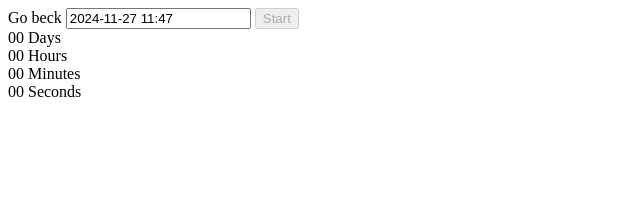
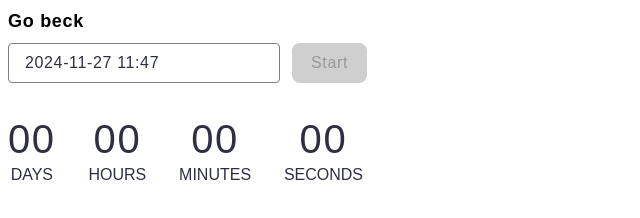
Before and after one commit to AnnBalias/goit-js-hw-10, a plain HTML site: page 1-timer.html in a window 1280 px wide. Shown: the whole page, without its empty margins (0-640 px from the left). Drawn offline with Linux system fonts and the light colour scheme.

Commit message:
Deploying to gh-pages from @ AnnBalias/goit-js-hw-10@d1a32ad7f768ce2f6f04bde82c79296e95c9b61a 🚀

```diff
--- a/1-timer.html
+++ b/1-timer.html
@@ -6,9 +6,9 @@
     <meta name="viewport" content="width=device-width, initial-scale=1.0" />
     <title>Timer</title>
     <script type="module" crossorigin src="/goit-js-hw-10/1-timer.js"></script>
-    <link rel="modulepreload" crossorigin href="/goit-js-hw-10/assets/styles-B4s-4mBC.js">
+    <link rel="modulepreload" crossorigin href="/goit-js-hw-10/assets/styles-Dnz5vtQh.js">
     <link rel="modulepreload" crossorigin href="/goit-js-hw-10/assets/vendor-BbbuE1sJ.js">
-    <link rel="stylesheet" crossorigin href="/goit-js-hw-10/assets/styles-B9kkWxtF.css">
+    <link rel="stylesheet" crossorigin href="/goit-js-hw-10/assets/styles-BlIMl3S6.css">
     <link rel="stylesheet" crossorigin href="/goit-js-hw-10/assets/vendor-CZjNVMTf.css">
   </head>
   <body>
--- a/1-timer.js
+++ b/1-timer.js
@@ -1,2 +1,2 @@
-import"./assets/styles-B4s-4mBC.js";import{i as u,f as p}from"./assets/vendor-BbbuE1sJ.js";u.settings({position:"topRight"});const a=document.querySelector("#datetime-picker"),e=document.querySelector("button[data-start]"),h=document.querySelector("span[data-days]"),S=document.querySelector("span[data-hours]"),f=document.querySelector("span[data-minutes]"),y=document.querySelector("span[data-seconds]");let n="";e.disabled=!0;const b={enableTime:!0,time_24hr:!0,defaultDate:new Date,minuteIncrement:1,onClose(t){t[0]>Date.now()?(e.disabled=!1,n=t[0]-Date.now()):(e.disabled=!0,u.error({message:"Please choose a date in the future"}))}};p(a,b);function q(t){const o=Math.floor(t/864e5),i=Math.floor(t%864e5/36e5),l=Math.floor(t%864e5%36e5/6e4),m=Math.floor(t%864e5%36e5%6e4/1e3);return{days:o,hours:i,minutes:l,seconds:m}}e.addEventListener("click",v);function v(t){a.disabled=!0,e.disabled=!0;const s=setInterval(()=>{if(n>1e3){n-=1e3;const{days:r,hours:d,minutes:c,seconds:o}=q(n);h.textContent=`${r}`.padStart(2,"0"),S.textContent=`${d}`.padStart(2,"0"),f.textContent=`${c}`.padStart(2,"0"),y.textContent=`${o}`.padStart(2,"0")}else clearInterval(s),a.disabled=!1},1e3)}
+import"./assets/styles-Dnz5vtQh.js";import{i as u,f as p}from"./assets/vendor-BbbuE1sJ.js";u.settings({position:"topRight"});const a=document.querySelector("#datetime-picker"),e=document.querySelector("button[data-start]"),h=document.querySelector("span[data-days]"),S=document.querySelector("span[data-hours]"),f=document.querySelector("span[data-minutes]"),y=document.querySelector("span[data-seconds]");let n="";e.disabled=!0;const b={enableTime:!0,time_24hr:!0,defaultDate:new Date,minuteIncrement:1,onClose(t){t[0]>Date.now()?(e.disabled=!1,n=t[0]-Date.now()):(e.disabled=!0,u.error({message:"Please choose a date in the future"}))}};p(a,b);function q(t){const o=Math.floor(t/864e5),i=Math.floor(t%864e5/36e5),l=Math.floor(t%864e5%36e5/6e4),m=Math.floor(t%864e5%36e5%6e4/1e3);return{days:o,hours:i,minutes:l,seconds:m}}e.addEventListener("click",v);function v(t){a.disabled=!0,e.disabled=!0;const s=setInterval(()=>{if(n>1e3){n-=1e3;const{days:r,hours:d,minutes:c,seconds:o}=q(n);h.textContent=`${r}`.padStart(2,"0"),S.textContent=`${d}`.padStart(2,"0"),f.textContent=`${c}`.padStart(2,"0"),y.textContent=`${o}`.padStart(2,"0")}else clearInterval(s),a.disabled=!1},1e3)}
 //# sourceMappingURL=1-timer.js.map
--- a/2-snackbar.js
+++ b/2-snackbar.js
@@ -1,2 +1,2 @@
-import"./assets/styles-B4s-4mBC.js";import{i as o}from"./assets/vendor-BbbuE1sJ.js";const i=document.querySelector("form");i.addEventListener("submit",l);function l(f){f.preventDefault();const t=f.target.elements.delay.value,s=f.target.elements.state.value;new Promise((e,r)=>{setTimeout(()=>{s==="fulfilled"?e(`Fulfilled promise in ${t}ms`):r(`Rejected promise in ${t}ms`)},t)}).then(e=>{o.success({position:"topRight",title:"OK",message:`${e}`,imageWidth:24,titleColor:"#ffffff",messageColor:"#ffffff",iconColor:"#ffffff"})}).catch(e=>{o.error({position:"topRight",title:"Error",message:`${e}`,imageWidth:24,titleColor:"#ffffff",messageColor:"#ffffff",iconColor:"#ffffff"})}).finally(()=>i.reset())}
+import"./assets/styles-Dnz5vtQh.js";import{i as o}from"./assets/vendor-BbbuE1sJ.js";const i=document.querySelector("form");i.addEventListener("submit",l);function l(f){f.preventDefault();const t=f.target.elements.delay.value,s=f.target.elements.state.value;new Promise((e,r)=>{setTimeout(()=>{s==="fulfilled"?e(`Fulfilled promise in ${t}ms`):r(`Rejected promise in ${t}ms`)},t)}).then(e=>{o.success({position:"topRight",title:"OK",message:`${e}`,imageWidth:24,titleColor:"#ffffff",messageColor:"#ffffff",iconColor:"#ffffff"})}).catch(e=>{o.error({position:"topRight",title:"Error",message:`${e}`,imageWidth:24,titleColor:"#ffffff",messageColor:"#ffffff",iconColor:"#ffffff"})}).finally(()=>i.reset())}
 //# sourceMappingURL=2-snackbar.js.map
--- a/assets/styles-B9kkWxtF.css
+++ /dev/null
@@ -1 +0,0 @@
-h1,h2,h3,h4,h5,h6,p{margin:0}p:last-child{margin-bottom:0}ul{margin:0;padding:0;list-style:none}a{color:currentColor;text-decoration:none}button{cursor:pointer}img{display:block;max-width:100%;height:auto}
--- /dev/null
+++ b/assets/styles-BlIMl3S6.css
@@ -0,0 +1 @@
+h1,h2,h3,h4,h5,h6,p{margin:0}p:last-child{margin-bottom:0}ul{margin:0;padding:0;list-style:none}a{color:currentColor;text-decoration:none}button{cursor:pointer}img{display:block;max-width:100%;height:auto}li a,.back-link{font-family:Montserrat,sans-serif;font-weight:800;font-size:18px;line-height:1.5;letter-spacing:.04em;color:#000}li a:hover,.back-link:hover{color:#ff8000}.back-link{display:block;margin-bottom:8px}#datetime-picker{box-sizing:border-box;border:1px solid #808080;border-radius:4px;width:272px;height:40px;padding:8px 16px;font-family:Montserrat,sans-serif;font-weight:400;font-size:16px;line-height:1.5;letter-spacing:.04em;color:#2e2f42;margin-right:8px}button{border:none;background:#4e75ff;border-radius:8px;padding:8px 16px;width:75px;height:40px;font-family:Montserrat,sans-serif;font-weight:500;font-size:16px;line-height:1.5;letter-spacing:.04em;color:#fff}button:hover{background:#6c8cff}button:disabled{background:#cfcfcf;color:#989898;cursor:auto}.timer{width:355px;padding-top:32px;display:flex;justify-content:space-between}.field{display:flex;align-items:center;flex-direction:column;font-family:Montserrat,sans-serif;font-weight:400;font-size:16px;line-height:1.5;color:#2e2f42;text-transform:uppercase}.value{font-weight:400;font-size:40px;line-height:1.2;letter-spacing:.04em;color:#2e2f42}
--- a/assets/styles-B4s-4mBC.js
+++ b/assets/styles-Dnz5vtQh.js
@@ -1,2 +1,2 @@
 (function(){const t=document.createElement("link").relList;if(t&&t.supports&&t.supports("modulepreload"))return;for(const e of document.querySelectorAll('link[rel="modulepreload"]'))i(e);new MutationObserver(e=>{for(const r of e)if(r.type==="childList")for(const o of r.addedNodes)o.tagName==="LINK"&&o.rel==="modulepreload"&&i(o)}).observe(document,{childList:!0,subtree:!0});function s(e){const r={};return e.integrity&&(r.integrity=e.integrity),e.referrerPolicy&&(r.referrerPolicy=e.referrerPolicy),e.crossOrigin==="use-credentials"?r.credentials="include":e.crossOrigin==="anonymous"?r.credentials="omit":r.credentials="same-origin",r}function i(e){if(e.ep)return;e.ep=!0;const r=s(e);fetch(e.href,r)}})();
-//# sourceMappingURL=styles-B4s-4mBC.js.map
+//# sourceMappingURL=styles-Dnz5vtQh.js.map
```
Also changed, not shown: 2-snackbar.html (+2 -2 lines), index.html (+2 -2 lines), 2 other files.
